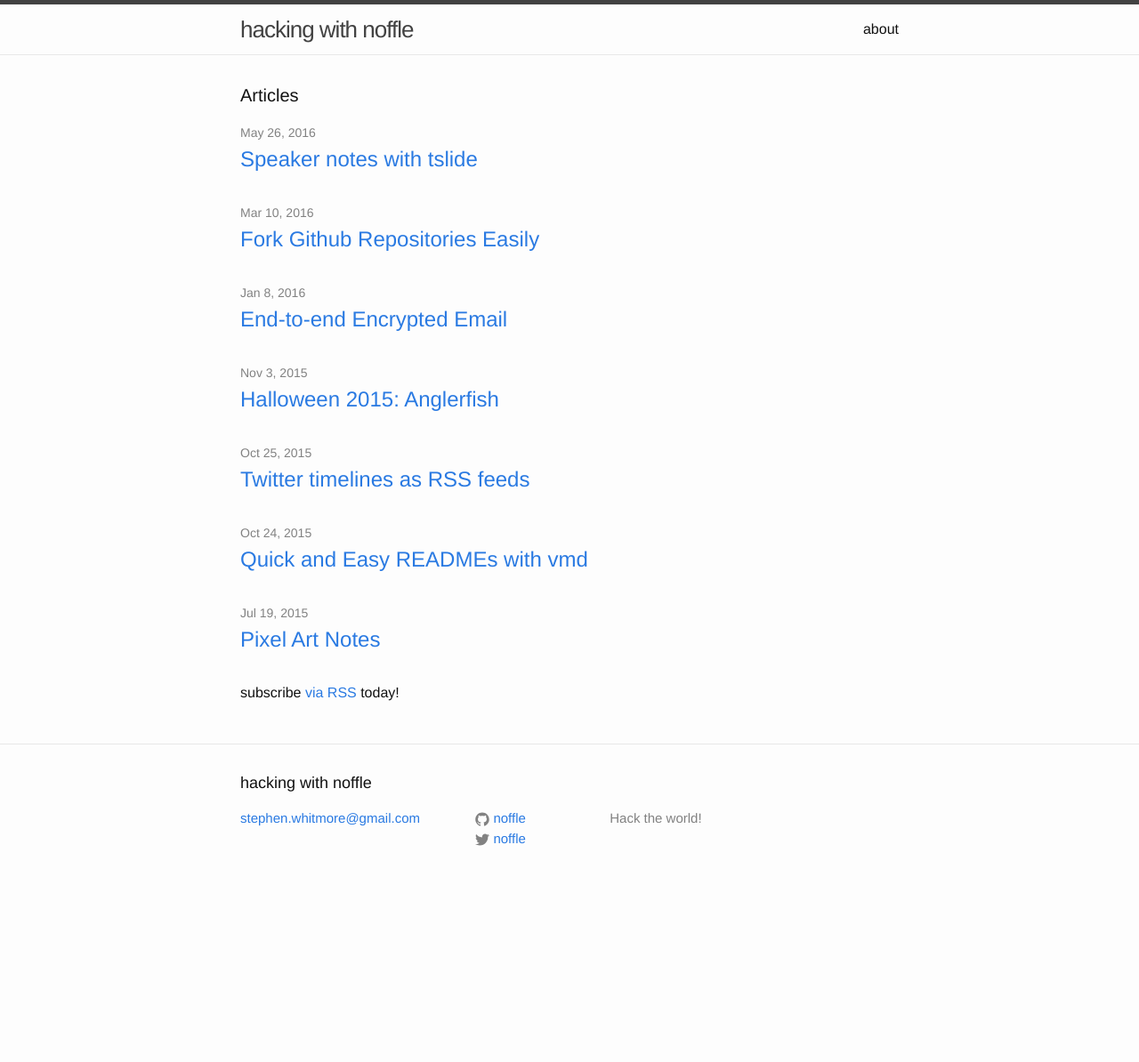
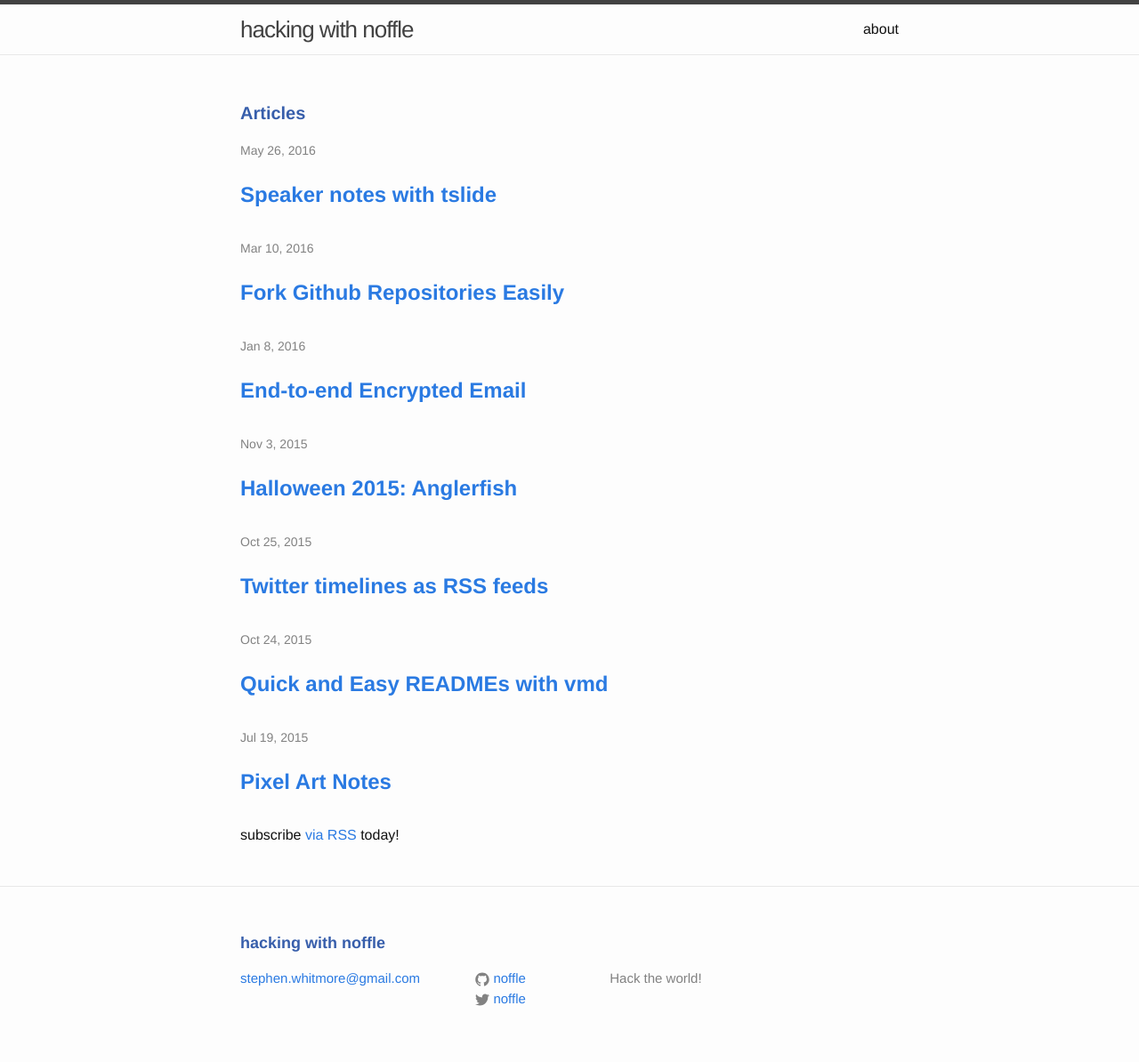
Before and after one commit to hackergrrl/blog.eight45.net, a Jekyll site: the page built from index.html, in a window 1280 px wide. Shown: the whole page at 89% size. Built offline with Jekyll 4.4.1, drawn with Linux system fonts in a browser that asks for light colours; before the commit the page ends 1014 px from its top, so only the background shows below that.

Commit message:
improves heading and blockquotes

```diff
--- a/_sass/_base.scss
+++ b/_sass/_base.scss
@@ -80,7 +80,9 @@ li {
  * Headings
  */
 h1, h2, h3, h4, h5, h6 {
-    font-weight: 300;
+    padding-top: 20px;
+    color: rgb(55, 94, 171);
+    font-weight: bold;
 }
 
 
@@ -111,9 +113,7 @@ blockquote {
     color: $grey-color;
     border-left: 4px solid $grey-color-light;
     padding-left: $spacing-unit / 2;
-    font-size: 18px;
-    letter-spacing: -1px;
-    font-style: italic;
+    font-size: 16px;
 
     > :last-child {
         margin-bottom: 0;
```
